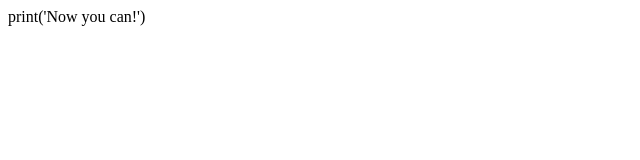
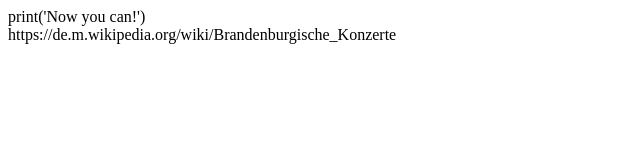
Before and after one commit to WavyCat/lehrerwillunsaergern, a plain HTML site: page index.html in a window 1280 px wide. Shown: the whole page, without its empty margins (0-640 px from the left). Drawn offline with Linux system fonts and the light colour scheme.

Commit message:
Update index.html

```diff
--- a/index.html
+++ b/index.html
@@ -9,4 +9,7 @@
 	<body>
 		<py-script> print('Now you can!') </py-script>
 	</body>
+<footer>
+https://de.m.wikipedia.org/wiki/Brandenburgische_Konzerte
+</footer>
 </html>
```
